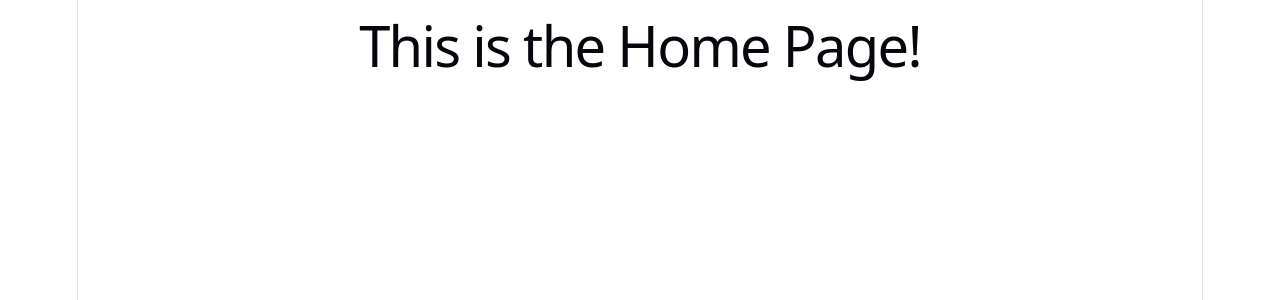
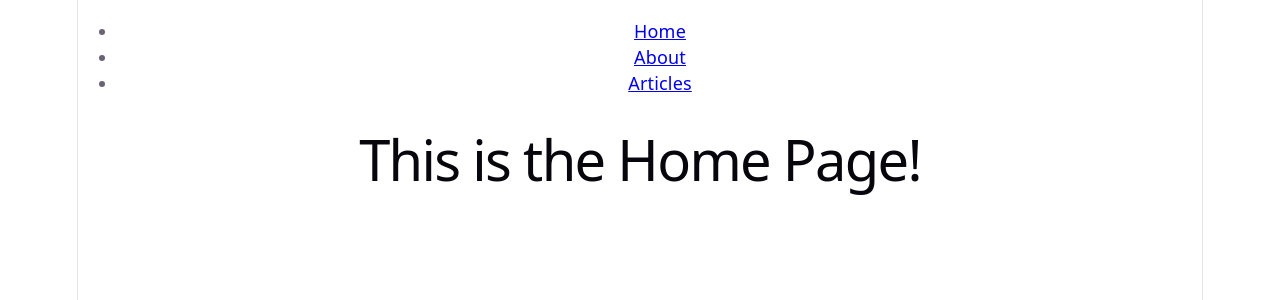
Before and after one commit to sammadijaz/react-articles, a React app in the folder frontend/: page / in a window 1280 px wide. Shown: the top 300 px of the page. Built offline with nearby package versions, Linux system fonts and the light colour scheme; the HTML template or start-up script is replaced by a standard one.

Commit message:
feat: implement Layout component with Navbar and routing structure

```diff
--- /dev/null
+++ b/frontend/src/Layout.jsx
@@ -0,0 +1,13 @@
+import { Outlet } from "react-router-dom";
+import Navbar from "./components/Navbar";
+
+const Layout = () => {
+  return (
+    <>
+      <Navbar />
+      <Outlet />
+    </>
+  );
+};
+
+export default Layout;
```
Also changed, not shown: frontend/src/App.jsx (+7 -0 lines).
